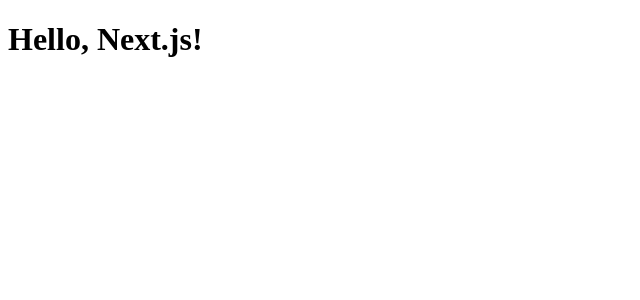
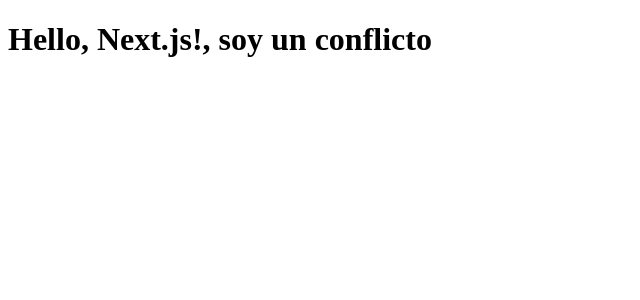
Before and after one commit to gemmedev/nextjs-demo, a Next.js app: page / in a window 1280 px wide. Shown: the top 300 px of the page, without its empty margins (0-640 px from the left). Built offline with nearby package versions, Linux system fonts and the light colour scheme.

Commit message:
change page

```diff
--- a/app/page.js
+++ b/app/page.js
@@ -1,3 +1,3 @@
 export default function Page() {
-    return <h1>Hello, Next.js!</h1>;
+    return <h1>Hello, Next.js!, soy un conflicto</h1>;
   }
```
